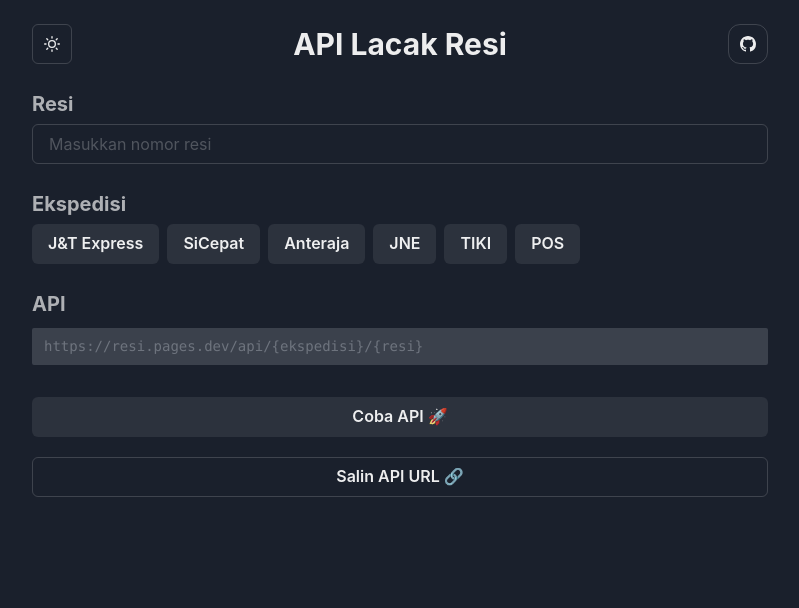
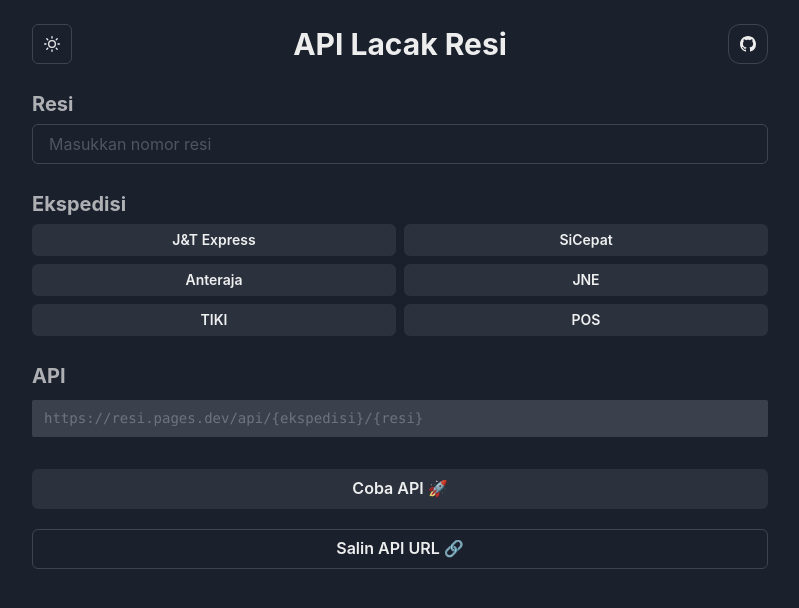
Before and after one commit to zakiego/api-cek-resi, a Next.js app: page / in a window 1280 px wide. Shown: the top 608 px of the page, without its empty margins (240-1039 px from the left). Built offline with nearby package versions, Linux system fonts and the light colour scheme.

Commit message:
fix: grid ekspedisi

```diff
--- a/components/InputResi.tsx
+++ b/components/InputResi.tsx
@@ -4,7 +4,7 @@
   FormLabel,
   Heading,
   Input,
-  Stack,
+  SimpleGrid,
 } from "@chakra-ui/react";
 import { Box } from "@chakra-ui/react";
 import { useAtom } from "jotai";
@@ -35,12 +35,13 @@
         <Heading as={FormLabel} size="md" opacity="70%">
           Ekspedisi
         </Heading>
-        <Stack direction="row">
+        <SimpleGrid columns={2} spacing="8px">
           {listEkspedisi.map((item) => {
             const isSelected = item.id == ekspedisi;
             return (
               <Button
                 key={item.id}
+                size="sm"
                 colorScheme={isSelected ? "blue" : "gray"}
                 onClick={() => setEkspedisi(isSelected ? "" : item.id)}
               >
@@ -48,7 +49,7 @@
               </Button>
             );
           })}
-        </Stack>
+        </SimpleGrid>
       </FormControl>
     </Box>
   );
```
